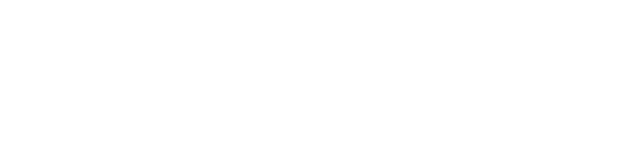
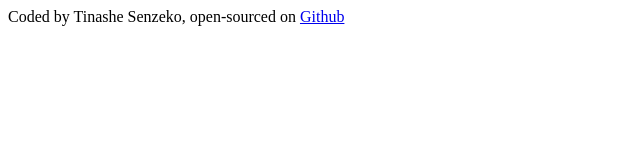
Before and after one commit to malebone20/poem-generator, a plain HTML site: page index.html in a window 1280 px wide. Shown: the whole page, without its empty margins (0-640 px from the left). Drawn offline with Linux system fonts and the light colour scheme.

Commit message:
Added footer

```diff
--- a/index.html
+++ b/index.html
@@ -5,5 +5,12 @@
     <meta name="viewport" content="width=device-width, initial-scale=1.0" />
     <title>Poem Generator</title>
   </head>
-  <body></body>
+  <body>
+    <footer>
+      Coded by Tinashe Senzeko, open-sourced on
+      <a href="https://github.com/malebone20/poem-generator" target="_blank"
+        >Github</a
+      >
+    </footer>
+  </body>
 </html>
```
